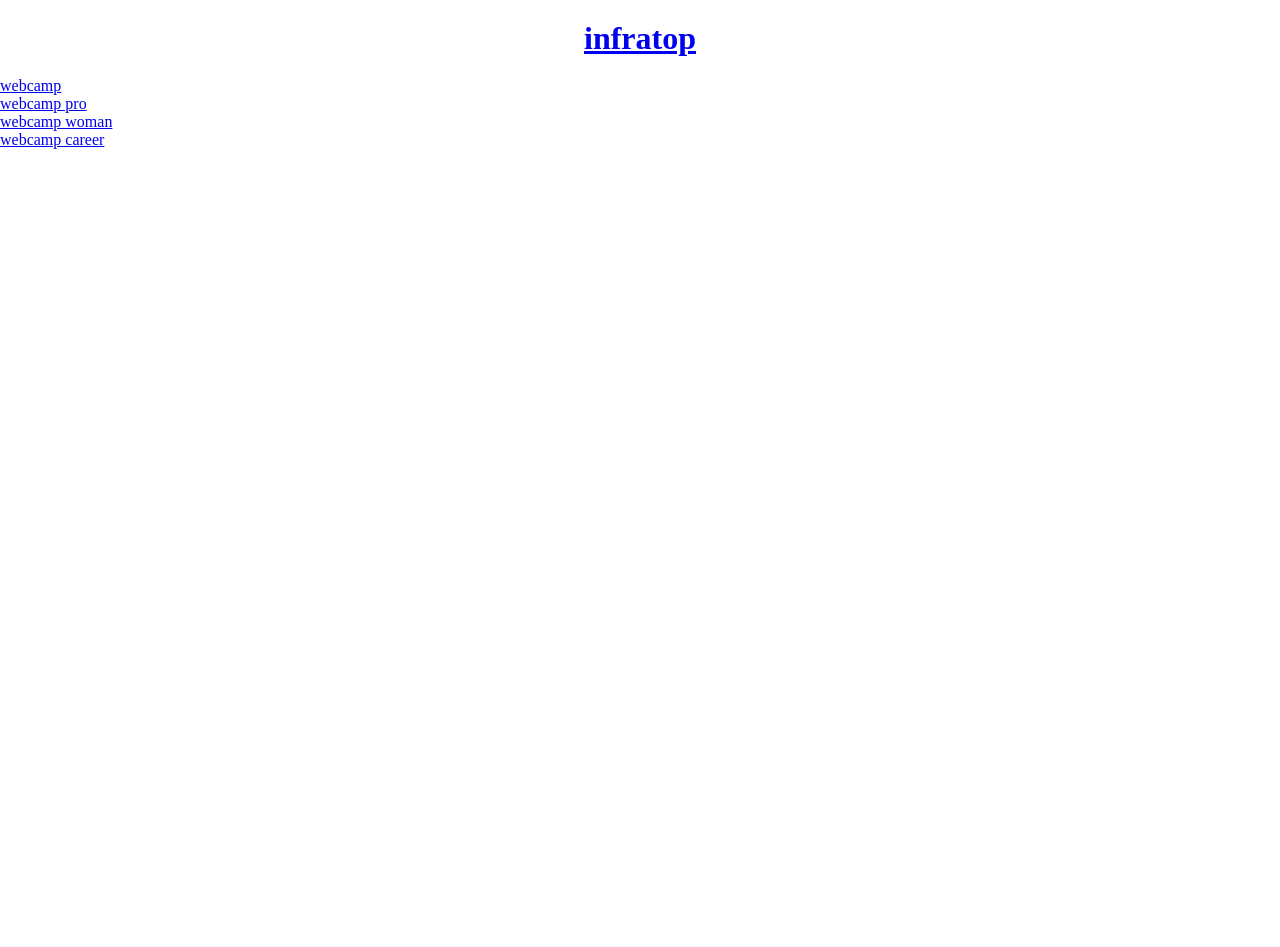
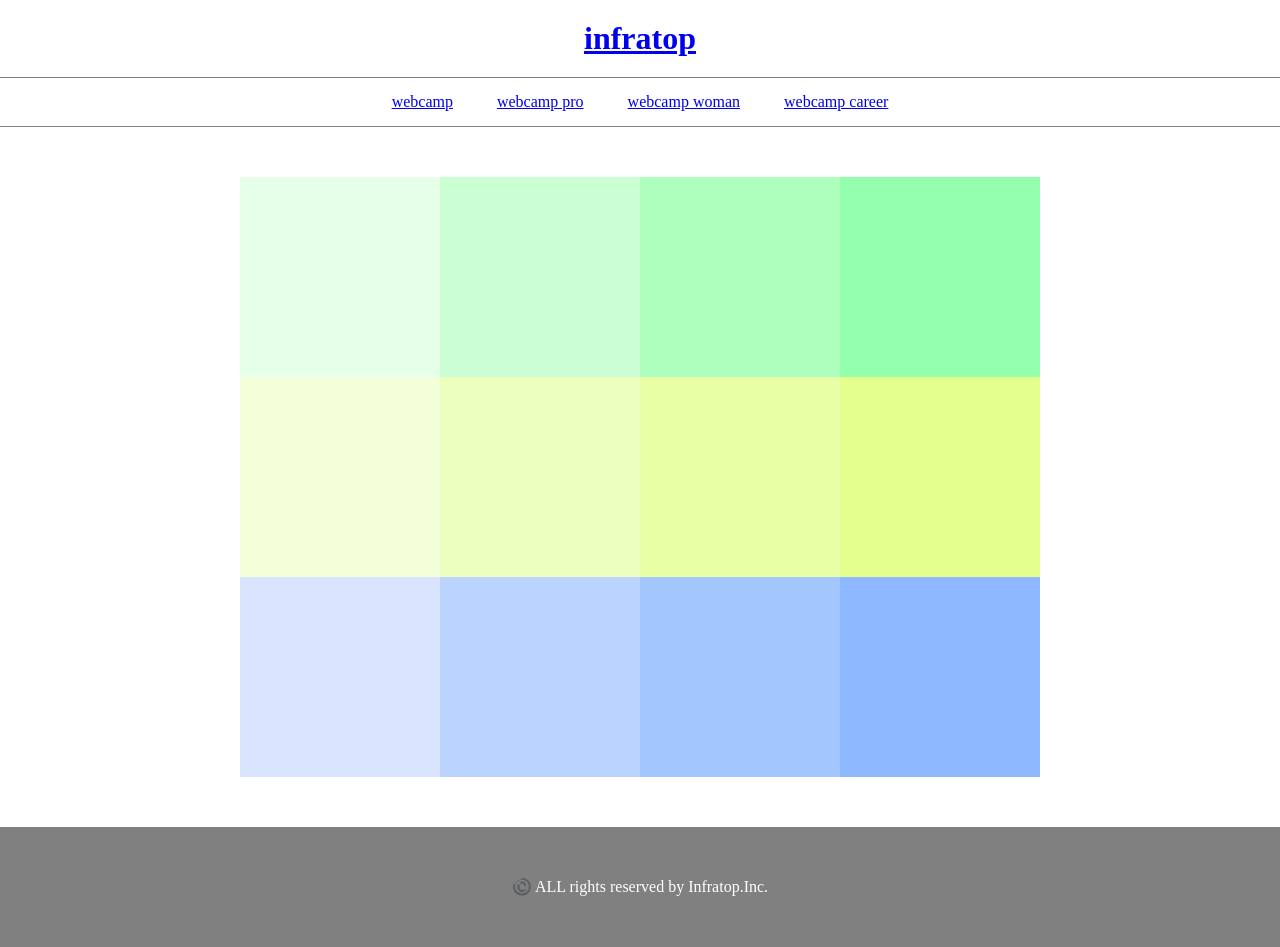
Before and after one commit to KanaKarimata/chapter5_exercise, a plain HTML site: page index.html in a window 1280 px wide. Before the commit the page ends 800 px from the top, so only its background shows below. Drawn offline with Linux system fonts and the light colour scheme.

Commit message:
[Finish]1-5 chapter5_exeercise

```diff
--- a/index.html
+++ b/index.html
@@ -16,16 +16,16 @@
 
     <nav>
       <ul class="nav-list">
-        <li>
+        <li class="nav-list-item">
           <a href="index.html">webcamp</a>
           </li>
-        <li>
+        <li class="nav-list-item">
           <a href="index.html">webcamp pro</a>
         </li>
-        <li>
+        <li class="nav-list-item">
           <a href="index.html">webcamp woman</a>
         </li>
-        <li>
+        <li class="nav-list-item">
          <a href="index.html">webcamp career</a>
         </li>
       </ul>
@@ -45,5 +45,10 @@
    <div class="box11"></div>
    <div class="box12"></div>
   </main>
+
+<footer>
+  <p class="footer-text">©️ ALL rights reserved by Infratop.Inc.</p>
+</footer>
+
 </body>
 </html>
--- a/style.css
+++ b/style.css
@@ -13,3 +13,107 @@ header {
 h1 {
   text-align: center;
 }
+
+.nav-list {
+  text-align: center;
+  padding: 15px 0;
+  list-style: none;
+  border-bottom: 1px solid grey;
+  border-top: 1px solid grey;
+}
+
+.nav-list-item {
+  display: inline-block;
+  margin: 0 20px;
+}
+
+main {
+  width: 800px;
+  margin: 50px auto;
+  display: flex;
+  flex-wrap: wrap;
+}
+
+.box1 {
+  width: 200px;
+  height: 200px;
+  background-color: #e6ffe9;
+}
+
+.box2 {
+  width: 200px;
+  height: 200px;
+  background-color: #cbffd3;
+}
+
+.box3 {
+  width: 200px;
+  height: 200px;
+  background-color: #aeffbd;
+}
+
+.box4 {
+  width: 200px;
+  height: 200px;
+  background-color: #93ffad;
+}
+
+.box5 {
+  width: 200px;
+  height: 200px;
+  background-color: #f3ffd8;
+}
+
+.box6 {
+  width: 200px;
+  height: 200px;
+  background-color: #edffbe;
+}
+
+.box7 {
+  width: 200px;
+  height: 200px;
+  background-color: #e9ffa5;
+}
+
+.box8 {
+  width: 200px;
+  height: 200px;
+  background-color: #e4ff8d;
+}
+
+.box9 {
+  width: 200px;
+  height: 200px;
+  background-color: #d9e5ff;
+}
+
+.box10 {
+  width: 200px;
+  height: 200px;
+  background-color: #bad3ff;
+}
+
+.box11 {
+  width: 200px;
+  height: 200px;
+  background-color: #a4c6ff;
+}
+
+.box12 {
+  width: 200px;
+  height: 200px;
+  background-color: #8eb8ff;
+}
+
+footer {
+  width: 100%;
+  height: 120px;
+  background-color: grey;
+  text-align: center;
+  line-height: 120px;
+}
+
+.footer-text {
+  color: white;
+}
```
